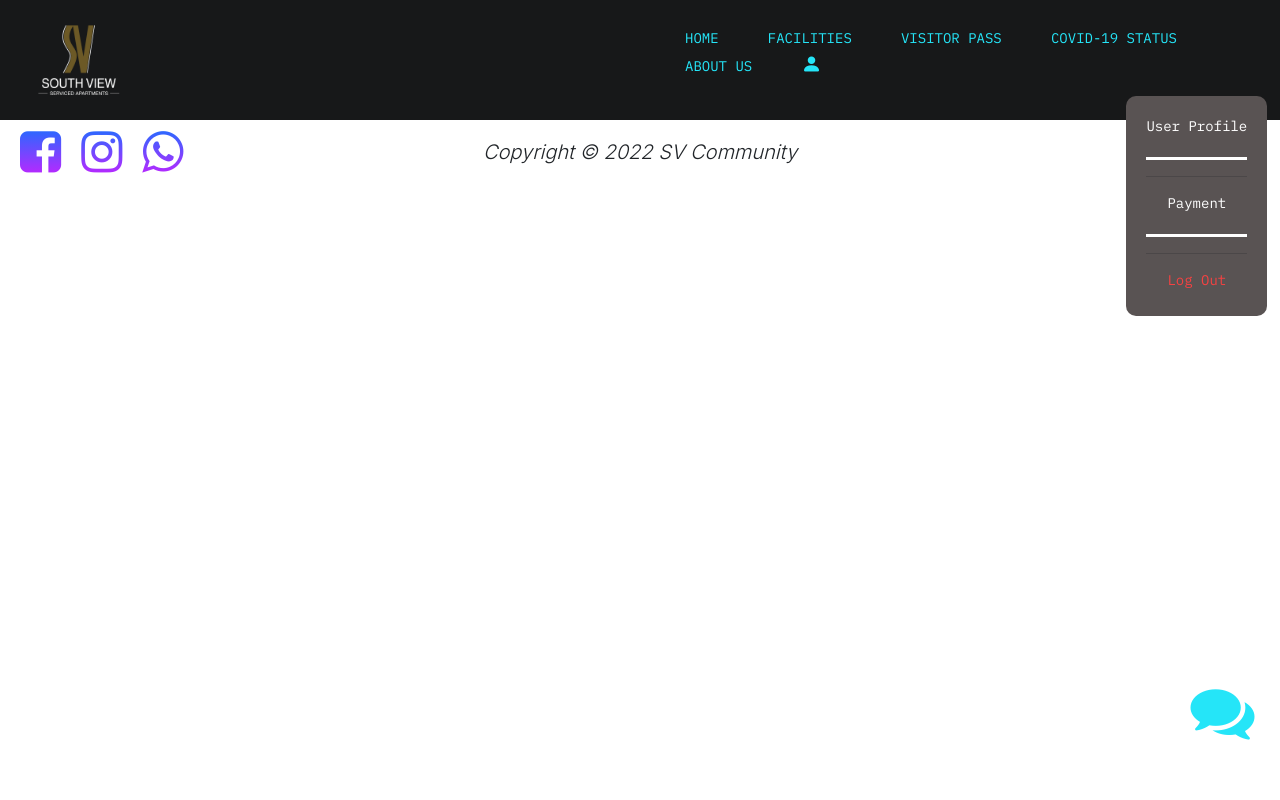
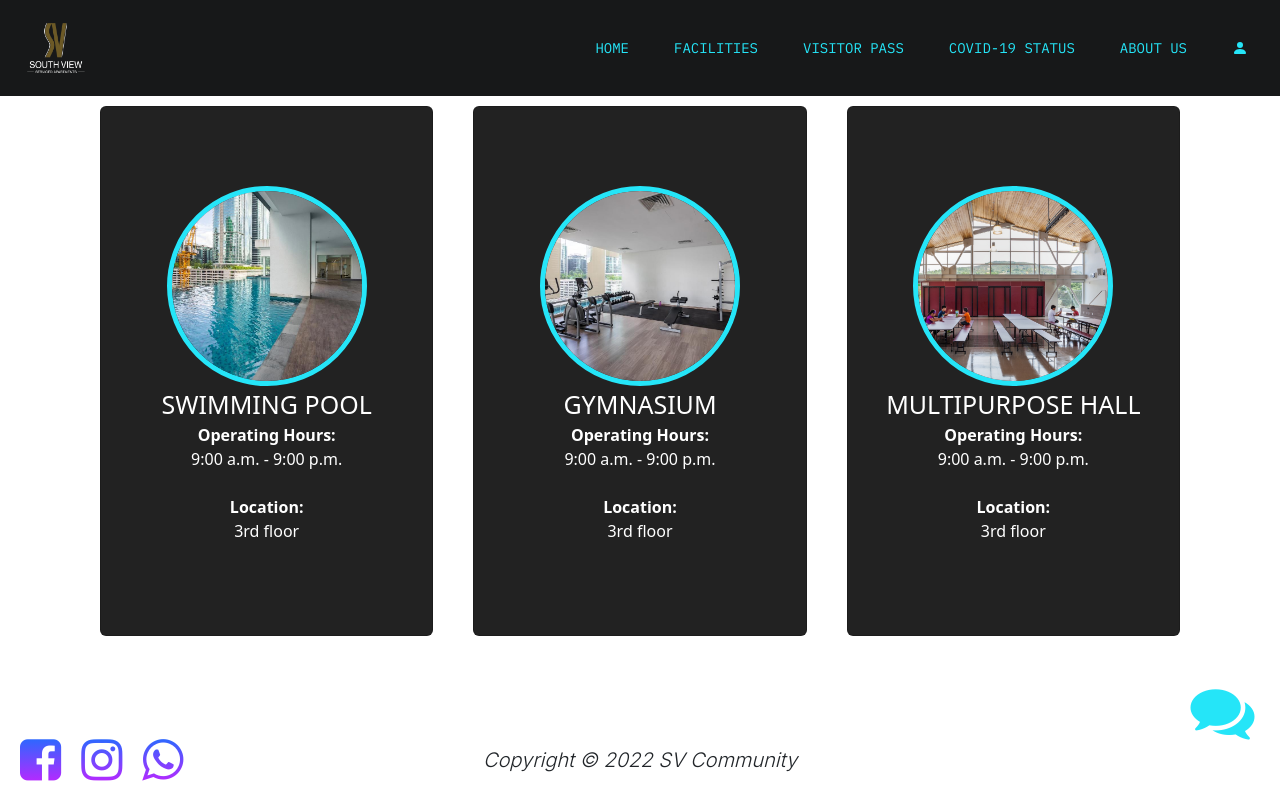
Before and after one commit to yiwan-21/southview, a PHP site: page /Facilities/facilities.html in a window 1280 px wide. Run offline with PHP 8.4, Linux system fonts and the light colour scheme; some libraries are stand-ins or nearby versions.

Commit message:
feat facilities

```diff
--- a/Facilities/facilities.html
+++ b/Facilities/facilities.html
@@ -24,29 +24,31 @@
     <script src="https://stackpath.bootstrapcdn.com/bootstrap/4.4.1/js/bootstrap.min.js"
         integrity="sha384-wfSDF2E50Y2D1uUdj0O3uMBJnjuUD4Ih7YwaYd1iqfktj0Uod8GCExl3Og8ifwB6"
         crossorigin="anonymous"></script>
+
 </head>
-<body>
-    <!-- Navigation Bar -->
-    <nav class="navbar">
+<section>
+
+    <!-- <nav class="navbar">
 		<div class="max-width">
 			<div class="logo">
 				<img id="logo" src="images/Logo SV.png" alt="">
 			</div>
 			<ul class="menu">
-				<li><a href="#home" class="menu-btn" onclick="">HOME</a></li>
+				<li><a href="../Homepage/indexHomepage.html" class="menu-btn">HOME</a></li>
 				<li><a href="#facilities" class="menu-btn" onclick="">FACILITIES</a></li>
 				<li><a href="#visitorpass" class="menu-btn" onclick="">VISITOR PASS</a></li>
 				<li><a href="#covidstatus" class="menu-btn" onclick="">COVID-19 STATUS</a></li>
 				<li><a href="#about" class="menu-btn" onclick="">ABOUT US</a></li>
-				<li><i class="bi bi-person-fill" onclick="openProfile()"></i><div class="profile-detail" id="profile-detail">
-					<a href="#UserProfile"><span>User Profile</span></a><hr>
-					<a href="#UserProfile"><span>Payment</span></a><hr>
-					<a href="#UserProfile"><span class="logout">Log Out</span></a>
-				</div></li>
+				<li><i class="bi bi-person-fill" onclick="openProfile()"></i>
+                    <div class="profile-detail" id="profile-detail">
+                        <a href="#UserProfile"><span>User Profile</span></a><hr>
+                        <a href="#UserProfile"><span>Payment</span></a><hr>
+                        <a href="#UserProfile"><span class="logout">Log Out</span></a>
+                    </div></li>
 
 			</ul>
 		</div>
-	</nav>
+	</nav> -->
     <!-- Chatting Button -->
 	<i class="fa fa-comments fa-4x" aria-hidden="true" onclick="openForm()"></i>
 	<div class="chat-popup" id="myForm">
@@ -61,8 +63,35 @@
 		</form>
 	  </div>
 
-      <section class="faci-content">
-      </section>
+      <!-- Facilities Page -->
+      <section class="faci-content" id="faci-content"></section>
+	  <div class="max-width">
+		<div class="carousel owl-carousel">
+			<div class="card">
+				<div class="box">
+					<img src="images/swimmingsv.jpg" alt="">
+					<div class="text">SWIMMING POOL</div>
+					<p><strong><span>Operating Hours:</span></strong><br>9:00 a.m. - 9:00 p.m.<br><br><strong><span>Location:</span></strong><br>3rd floor</p>
+				</div>
+			</div>
+			<div class="card">
+				<div class="box">
+					<img src="images/gymsv.jpg" alt="">
+					<div class="text">GYMNASIUM</div>
+					<p><strong><span>Operating Hours:</span></strong><br>9:00 a.m. - 9:00 p.m.<br><br><strong><span>Location:</span></strong><br>3rd floor</p>
+				</div>
+			</div>
+			<div class="card">
+				<div class="box">
+					<img src="images/multipurposehall.jpg" alt="">
+					<div class="text">MULTIPURPOSE HALL</div>
+					<p><strong><span>Operating Hours:</span></strong><br>9:00 a.m. - 9:00 p.m.<br><br><strong><span>Location:</span></strong><br>3rd floor</p>
+				</div>
+			</div>
+			</div>
+		</div>
+		</section>
+
       <!-- Footer Coding -->
       <footer>
 		<div class="footer-rbar">
@@ -77,6 +106,7 @@
 		</div>
 	</footer>
       <!-- JavaScript Coding -->
+	  <script src="/navigation/navigation.js"></script>
       <script type="text/javascript">
 		document.getElementById("myButton").onclick = function () {
 			location.href = "indexHomepage.html";
--- a/Facilities/scriptFacilities.js
+++ b/Facilities/scriptFacilities.js
@@ -0,0 +1,23 @@
+$(document).ready(function(){
+    // owl carousel script
+    $('.carousel').owlCarousel({
+        margin: 20,
+        loop: true,
+        autoplayTimeOut: 2000,
+        autoplayHoverPause: true,
+        responsive:{
+            0:{
+                items: 1,
+                nav: false
+            },
+            600:{
+                items: 2,
+                nav: false
+            },
+            1000:{
+                items: 3,
+                nav: false
+            }
+        }
+    });
+})
--- a/Facilities/styleFacilities.css
+++ b/Facilities/styleFacilities.css
@@ -1,7 +1,7 @@
 @import url('https://fonts.googleapis.com/css2?family=IBM+Plex+Mono&family=Inter:wght@300&family=JetBrains+Mono:wght@800&display=swap');
 
 
-/****** Navigation bar styling *******/
+/*
 .navbar{
     background-color: #171819;
     margin-right: 0;
@@ -72,9 +72,8 @@
     max-width: 25%;
 }
 
-/****** Pop Out Profile Window ******/
 #profile-detail{
-    display: flex;
+    display: none;
     flex-direction:column;
     justify-content: center;
     position: fixed;
@@ -91,6 +90,7 @@
     padding-bottom: 20px;
     margin-left: 0;
     font-style: normal;
+    font-family: 'IBM Plex Mono';
     text-align: center;
 }
 
@@ -107,7 +107,7 @@
 }
 #profile-detail .logout{
     color: #f54242;
-}
+} */
 
 /****** Chatting ******/
 .fa-comments{
@@ -184,19 +184,87 @@
     color:#ddd
 }
 
-
+/* Facilities Content */
 .faci-content{
-    background: url("images/svswimmingpool.webp") no-repeat;
+    width: 100%;
+}
+.max-width{
+    max-width: 1300px;
+    padding: 0 80px;
+    margin: auto;
+}
+.owl-carousel{
+    width:100%;
+    justify-content: center;
+    display: flex;
+}
+.carousel .card{
+    background: #222;
+    border-radius: 6px;
+    padding: 25px 35px;
+    text-align: center;
+    align-items: center;
+    justify-content: center;
+    width: 1300px;
+    height:530px;
+    transition: all 0.3s ease;
+    margin:10px 20px;
 }
 
+.carousel .card:hover{
+    background: #23D2E3;
+    cursor: pointer;
+}
+.carousel .card .box{
+    display: flex;
+    flex-direction: column;
+    align-items: center;
+    justify-content: center;
+    margin: 10px 0 7px 0;
+    transition: all 0.3s ease;
+}
+.carousel .card:hover .box{
+    transform: scale(1.05);
+    cursor: pointer;
+}
+.carousel .card .text{
+  font-size: 25px;
+  font-weight: 500;
+  color: white;
+  transition: all 0.3s ease;
+}
+.carousel .card p{
+    color: white;
+}
+.carousel .card img{
+  position: relative;
+  height: 200px;
+  width:200px;
+  object-fit: cover;
+  border-radius: 50%;
+  border: 5px solid #25E5F8;
+  transition: all 0.3s ease;
+}
+.carousel .card:hover img{
+  border-color: #fff;
+}
+.carousel .card:hover .text{
+    color: black;
+    font-weight: 700;
+}
+.carousel .card:hover span{
+    color: black;
+}
 
 
 /****** 5.0 FOOTER Section ******/
 .footer-rbar{
+    bottom: 0;
+    position: fixed;
     width: 100%;
     display: flex;
     align-items: center;
-    /* padding: 16px; */
+    padding-top: 16px;
     height: 10vh;
 }
 
@@ -227,3 +295,16 @@
 .fa-facebook-square{
     padding-left: 20px;
 }
+
+@media (max-width: 991px){
+    .max-width{
+      padding: 0 50px;
+    }
+  }
+
+
+  @media (max-width: 690px){
+    .max-width{
+      padding: 0 23px;
+    }
+}
--- a/Homepage/styleHomepage.css
+++ b/Homepage/styleHomepage.css
@@ -74,7 +74,7 @@
 
 /****** Pop Out Profile Window ******/
 #profile-detail{
-    display: flex;
+    display: none;
     flex-direction:column;
     justify-content: center;
     position: fixed;
```
Also changed, not shown: Homepage/indexHomepage.html (+9 -10 lines), Facilities/images/gymsv.jpg (added), Facilities/images/multipurposehall.jpg (added), Facilities/images/swimmingsv.jpg (added).
